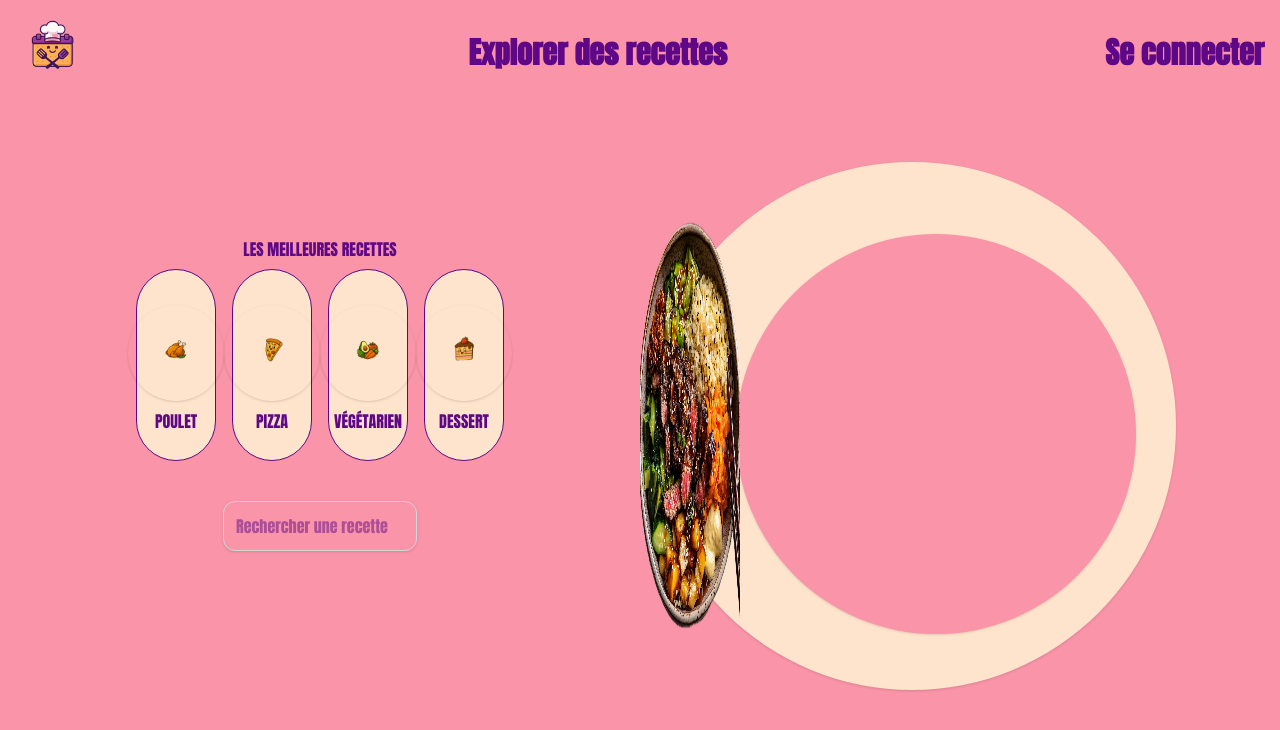
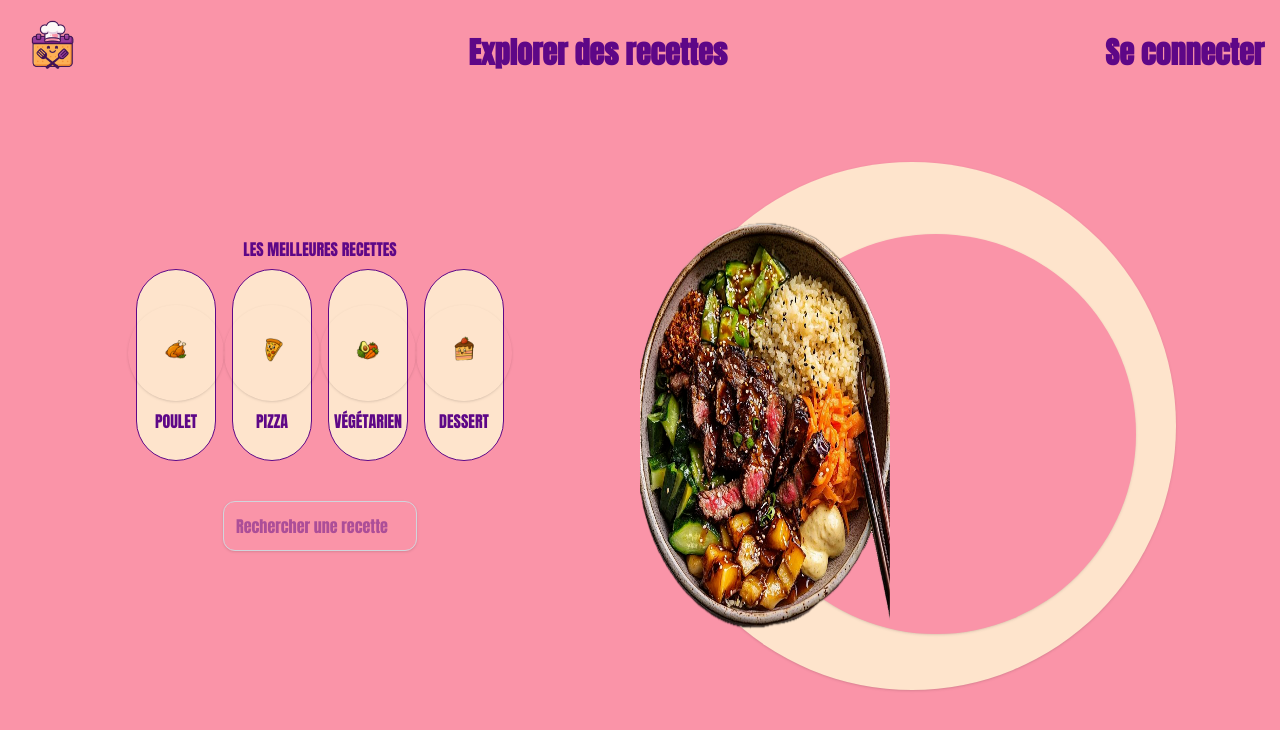
Before and after one commit to ThomasFzr/cooking-planner, a Next.js app: page / in a window 1280 px wide. Shown: the top 730 px of the page. Built offline with nearby package versions, Linux system fonts and the light colour scheme; no server answers.

Commit message:
fix: update image width for meal image on RecipesPage for better display

```diff
--- a/src/app/page.tsx
+++ b/src/app/page.tsx
@@ -30,7 +30,7 @@ export default function RecipesPage() {
       <div className="w-[50%] relative">
         <div className="h-132 w-132 absolute z-[-1] rounded-full bg-[#FEE4CC] flex items-center justify-center shadow m-2" />
         <div className="h-100 w-100 absolute z-[-1] top-[4.5rem] left-[5.5rem] rounded-full bg-[#FA94A8] flex items-center justify-center shadow m-2" />
-        <Image alt='image of a meal' height={128} width={100} className='h-128' src='/images/meal.png' />
+        <Image alt='image of a meal' height={128} width={250} className='h-128' src='/images/meal.png' />
       </div>
     </div>
   );
```
